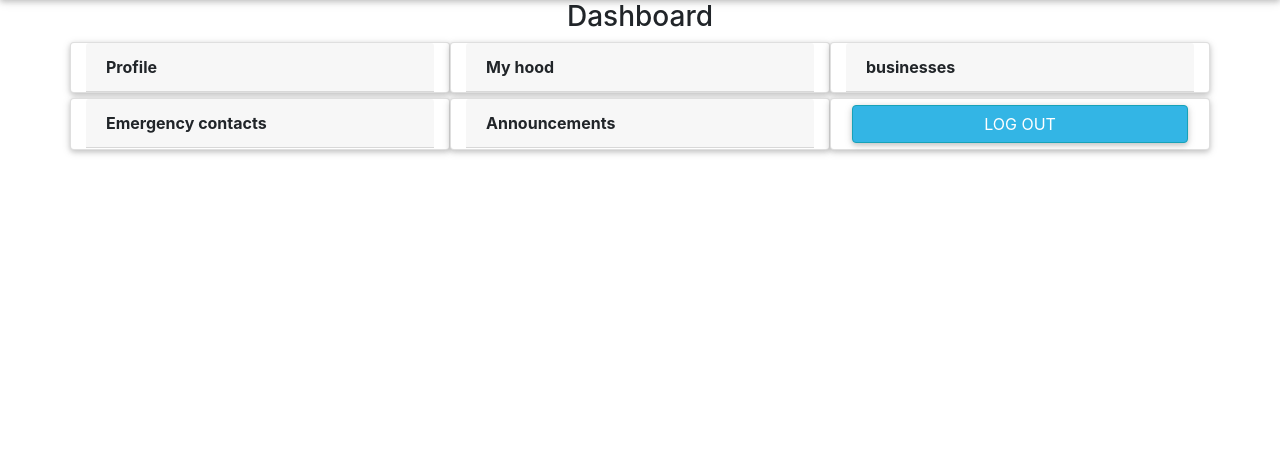
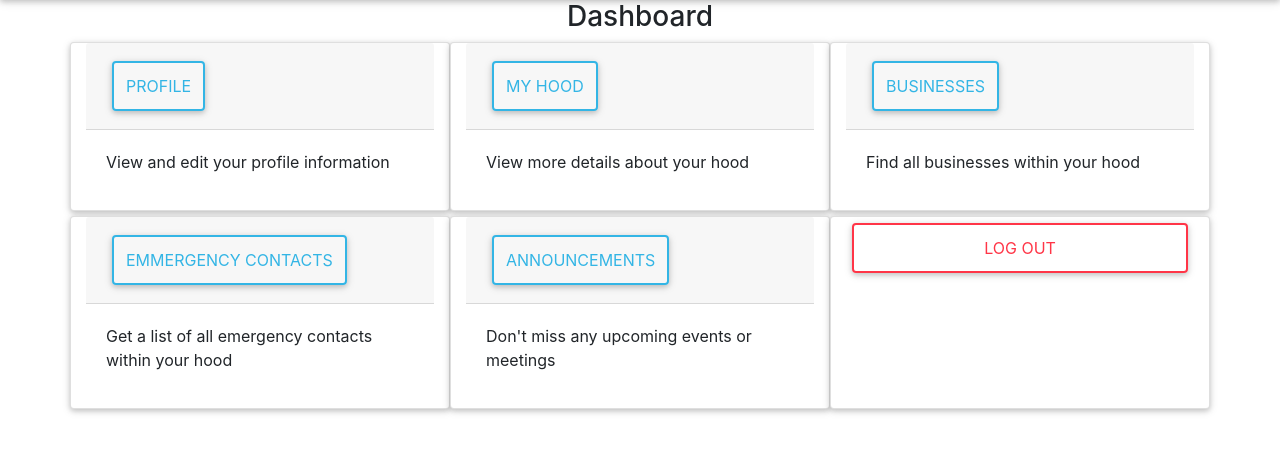
Before and after one commit to Vector254/hoodwatch, a Django app: page / in a window 1280 px wide. Shown: the part 56-509 px from the top of the page. Run offline with Django 3.2, Linux system fonts and the light colour scheme; some libraries are stand-ins or nearby versions.

Commit message:
create profile page

```diff
--- a/hoodwatch/templates/index.html
+++ b/hoodwatch/templates/index.html
@@ -12,31 +12,46 @@
 
         <div class="card col-md-4">
             <div class="card-header">
-                <b>Profile</b>
+                <a href="{% url 'profile' %}"><button class="btn btn-outline-info">Profile</button></a>
+            </div>
+            <div class="card-body">
+                <p>View and edit your profile information</p>
             </div>
         </div>
         <div class="card col-md-4">
             <div class="card-header">
-                <b>My hood</b>
+                <a href=""><button class="btn btn-outline-info">My hood</button></a>
+            </div>
+            <div class="card-body">
+                <p>View more details about your hood</p>
             </div>
         </div>
         <div class="card col-md-4">
             <div class="card-header">
-                <b>businesses</b>
+                <button class="btn btn-outline-info">Businesses</button>
+            </div>
+            <div class="card-body">
+                <p>Find all businesses within your hood</p>
             </div>
         </div>
         <div class="card col-md-4">
             <div class="card-header">
-                <b>Emergency contacts</b>
+                <button class="btn btn-outline-info">Emmergency contacts</button>
+            </div>
+            <div class="card-body">
+                <p>Get a list of all emergency contacts within your hood</p>
             </div>
         </div>
         <div class="card col-md-4">
             <div class="card-header">
-                <b>Announcements</b>
+                <button class="btn btn-outline-info">Announcements</button>
+            </div>
+            <div class="card-body">
+                <p>Don't miss any upcoming events or meetings</p>
             </div>
         </div>
         <div class="card col-md-4">
-            <button class="btn btn-info">Log out</button>
+            <button class="btn btn-outline-danger">Log out</button>
         </div>
     </div>
 </div>
--- a/hoodwatch/urls.py
+++ b/hoodwatch/urls.py
@@ -11,6 +11,7 @@ urlpatterns=[
     url('accounts/', include('django.contrib.auth.urls')),
     url('register/', views.register, name='register'),
     url('logout/', auth_views.LogoutView.as_view(template_name='registration/logout.html'), name='logout'),
+    url('profile/', views.profile, name='profile'),
 ]
 if settings.DEBUG:
     urlpatterns+= static(settings.MEDIA_URL, document_root = settings.MEDIA_ROOT)
--- a/hoodwatch/views.py
+++ b/hoodwatch/views.py
@@ -1,11 +1,16 @@
 from django.shortcuts import render
 from django.contrib.auth.models import User
-from .forms import UserRegistrationForm
+from .forms import UserRegistrationForm, ProfileUpdateForm, UserUpdateForm
+from .models import NeighbourHood, Profile, Business
 
 # Create your views here.
 
 def index(request):
-    return render(request, 'index.html')
+    hoods = NeighbourHood.objects.all()
+    params ={
+        'hoods':hoods,
+    }
+    return render(request, 'index.html', params)
 
 def register(request):
     if request.method == 'POST':
@@ -18,3 +23,30 @@ def register(request):
     else:
         form = UserRegistrationForm()
     return render(request, 'registration/registration_form.html',{'form':form})
+
+def profile(request):
+
+    user= request.user
+    if request.method=='POST':
+        user_form = UserUpdateForm(request.POST, instance=request.user)
+        profile_form = ProfileUpdateForm(request.POST, request.FILES, instance=request.user.profile)
+
+        if user_form.is_valid() and profile_form.is_valid():
+           user_form.save()
+           profile_form.save()
+           messages.success(request, f'Profile info updated successfully!')
+           return redirect('profile' )
+
+    else:
+        user_form = UserUpdateForm(instance=request.user)
+        profile_form = ProfileUpdateForm(instance=request.user.profile)
+
+    params = {
+        'user_form':user_form,
+        'profile_form':profile_form,
+        'user':user,
+
+
+    }
+
+    return render(request, 'profile.html', params)
```
Also changed, not shown: hoodwatch/forms.py (+14 -0 lines), hoodwatch/templates/profile.html (added, +52 -0 lines).
